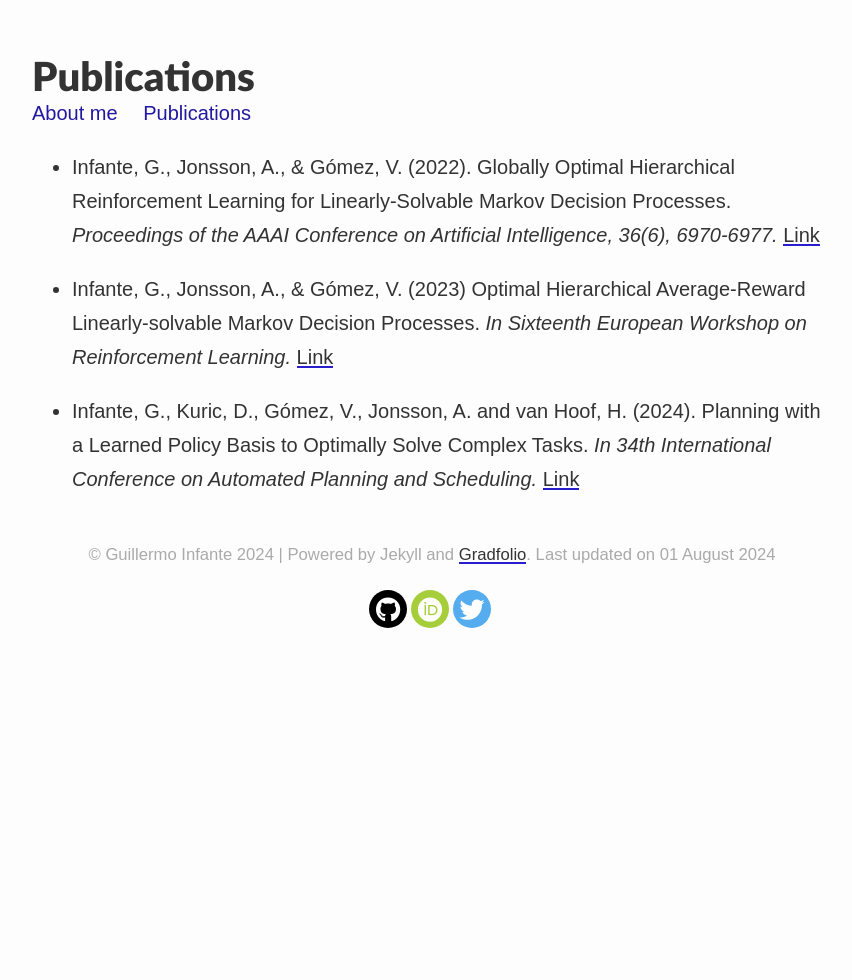
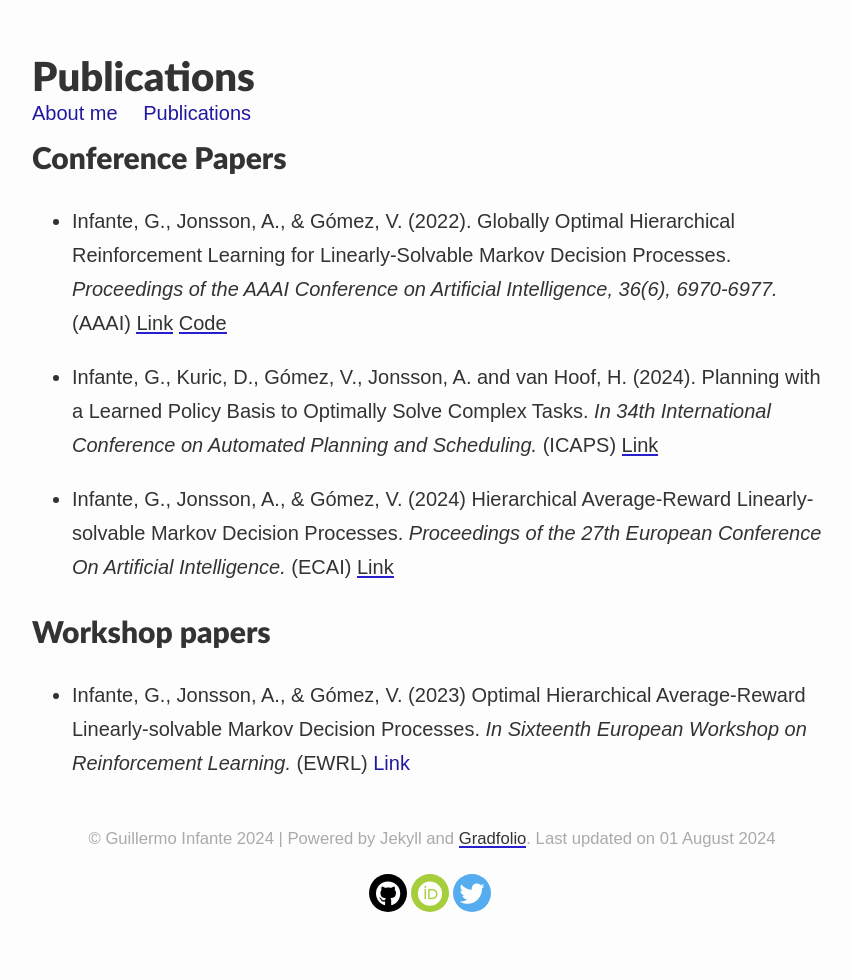
Before and after one commit to guillermoim/guillermoim.github.io, a Jekyll site: the page built from _pages/publications.md, in a window 1280 px wide. Shown: the whole page, without its empty margins (208-1060 px from the left). Built offline with Jekyll 4.4.1, drawn with Linux system fonts in a browser that asks for light colours; nearby versions of some CDN libraries.

Commit message:
Update publications.md

```diff
--- a/_pages/publications.md
+++ b/_pages/publications.md
@@ -5,8 +5,15 @@ permalink: /publications/
 published: true
 ---
 
-* Infante, G., Jonsson, A., & Gómez, V. (2022). Globally Optimal Hierarchical Reinforcement Learning for Linearly-Solvable Markov Decision Processes. *Proceedings of the AAAI Conference on Artificial Intelligence, 36(6), 6970-6977.* [Link](https://doi.org/10.1609/aaai.v36i6.20655)
+## Conference Papers
 
-* Infante, G., Jonsson, A., & Gómez, V. (2023) Optimal Hierarchical Average-Reward Linearly-solvable Markov Decision Processes. *In Sixteenth European Workshop on Reinforcement Learning.* [Link](https://drive.google.com/file/d/1-VDzH8iAUr4DUSiwBIbuj-Rblp7X6pzx/view)
+* Infante, G., Jonsson, A., & Gómez, V. (2022). Globally Optimal Hierarchical Reinforcement Learning for Linearly-Solvable Markov Decision Processes. *Proceedings of the AAAI Conference on Artificial Intelligence, 36(6), 6970-6977.* (AAAI) [Link](https://doi.org/10.1609/aaai.v36i6.20655) [Code]([git@github.com:guillermoim/HRL_LMDP.git](https://github.com/guillermoim/HRL_LMDP))
 
-* Infante, G., Kuric, D., Gómez, V., Jonsson, A. and van Hoof, H. (2024). Planning with a Learned Policy Basis to Optimally Solve Complex Tasks. *In 34th International Conference on Automated Planning and Scheduling.* [Link](https://arxiv.org/pdf/2403.15301)
+* Infante, G., Kuric, D., Gómez, V., Jonsson, A. and van Hoof, H. (2024). Planning with a Learned Policy Basis to Optimally Solve Complex Tasks. *In 34th International Conference on Automated Planning and Scheduling.* (ICAPS) [Link](https://arxiv.org/pdf/2403.15301)
+
+* Infante, G., Jonsson, A., & Gómez, V. (2024) Hierarchical Average-Reward Linearly-solvable Markov Decision Processes. *Proceedings of the 27th European Conference On Artificial Intelligence.* (ECAI) [Link](https://drive.google.com/file/d/1-VDzH8iAUr4DUSiwBIbuj-Rblp7X6pzx/view)
+
+
+## Workshop papers
+
+* Infante, G., Jonsson, A., & Gómez, V. (2023) Optimal Hierarchical Average-Reward Linearly-solvable Markov Decision Processes. *In Sixteenth European Workshop on Reinforcement Learning.* (EWRL) [Link](https://drive.google.com/file/d/1-VDzH8iAUr4DUSiwBIbuj-Rblp7X6pzx/view)
```
